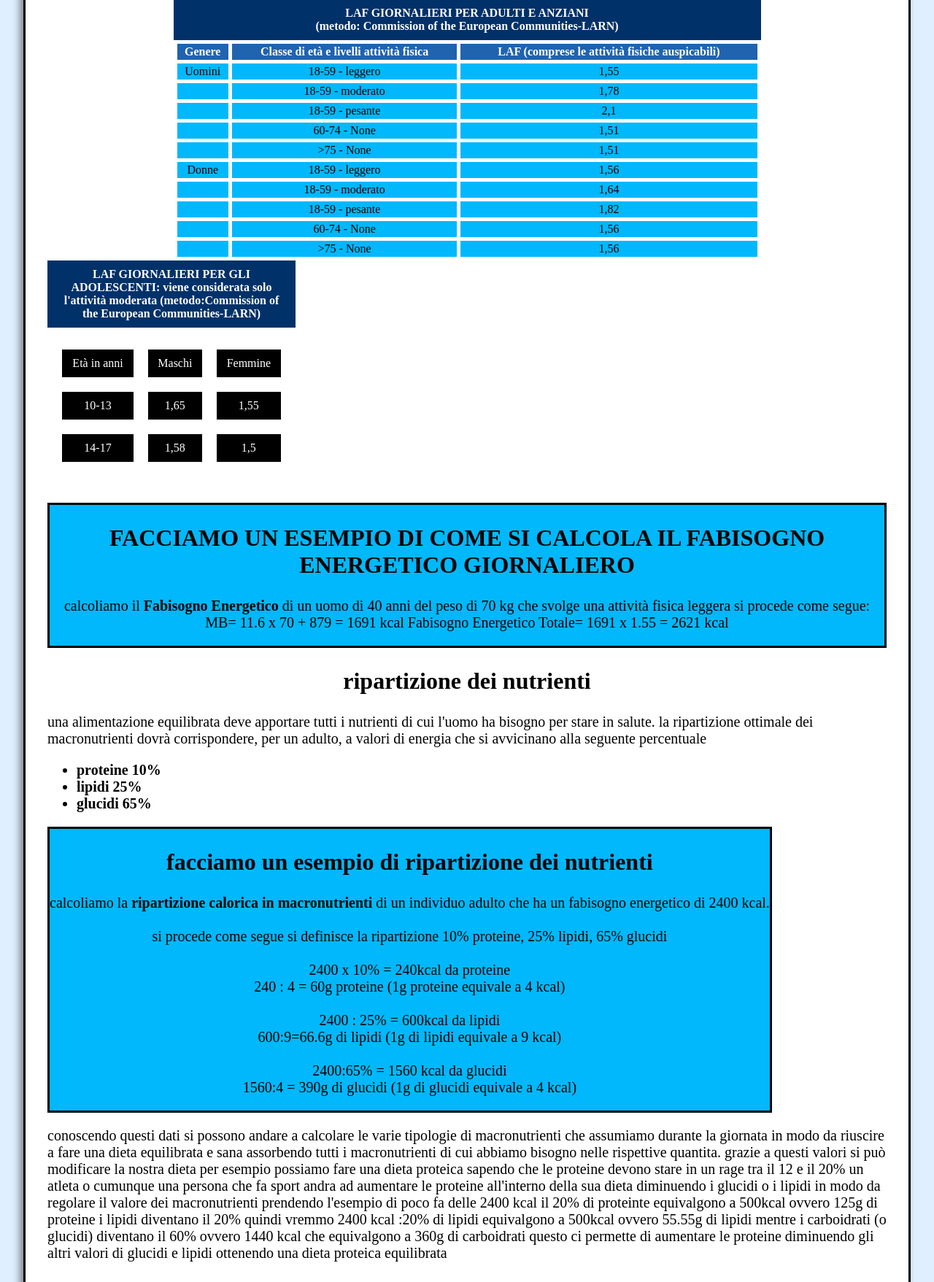
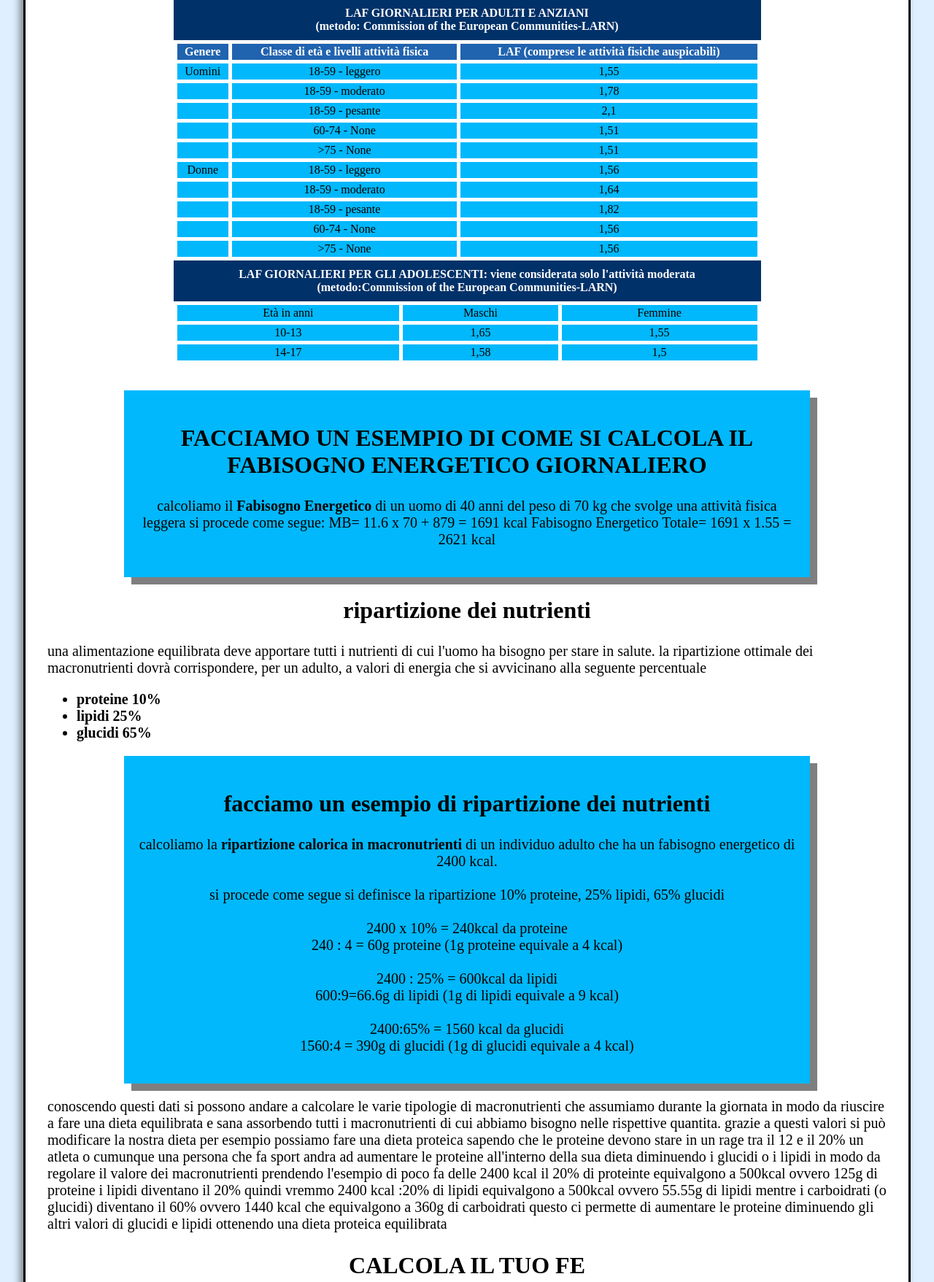
Before and after one commit to tilottagirolamo96-cpu/corso_full_stack_python, a Django app: page /fe/ in a window 1280 px wide. Shown: the part 1420-3177 px from the top of the page at 73% size. Run offline with Django 5.2, Linux system fonts and the light colour scheme; data comes from the database, SQL or seed files in the repository.

Commit message:
aggiustamento del codice

```diff
--- a/calcolatore/static/calcolatore/css/style.css
+++ b/calcolatore/static/calcolatore/css/style.css
@@ -298,7 +298,7 @@
 /* Tabelle Metabolismo Basale (MB), LARN, e LAF Adolescenti*/
 #metabolismo-basale,
 #larn,
-#larf_adolescenti{
+#laf_adolescenti{
     width: 70%;
     margin:0 auto;
 
@@ -308,7 +308,7 @@
 
 #metabolismo-basale caption,
 #larn caption,
-#larf_adolescenti caption{
+#laf_adolescenti caption{
     background-color: rgb(0, 49, 105);
     width:100%;
     margin:0 auto;
@@ -317,7 +317,7 @@
 
 #metabolismo-basale th,
 #larn th,
-#larf_adolescenti th{
+#laf_adolescenti th{
     background-color: rgb(32, 99, 175);
     color:rgb(255, 255, 255);
     padding:2px;
@@ -326,7 +326,7 @@
 
 #metabolismo-basale td,
 #larn td,
-#larf_adolescenti td{
+#laf_adolescenti td{
     background-color: rgb(0, 184, 251);
     color:rgb(0, 0, 0);
     padding:2px;
@@ -336,9 +336,14 @@
 /* Blocchi di esempio Calcolo FE e Ripartizione Nutrienti */
 #esempio-calcolo-fe,
 #ripartizione-nutrienti{
+    display:block;
+    width:900px;
+    padding:20px;
+    margin-left:auto;
+    margin-right:auto;
     text-align: center;
-    border:solid;
-    display:inline-block;
+    border:none;
+    box-shadow: 10px 10px 0 rgba(0, 0, 0, 0.5);
     background-color: rgb(0, 184, 251);
 }
 
--- a/calcolatore/static/calcolatore/js/calcolatore_calorie.js
+++ b/calcolatore/static/calcolatore/js/calcolatore_calorie.js
@@ -586,7 +586,7 @@ function gestisciSelezioneAlimento(nomeSelezionato){
     barraRicerca.value =nomeSelezionato
     codiceAlimentoSelezionato=''
 
-    // Trova l?alimento per salvare il codice
+    // Trova l'alimento per salvare il codice
     const alimentoTrovato=DATI_ALIMENTI.find(alimento => alimento.nome === nomeSelezionato)
 
     if (alimentoTrovato){
```
